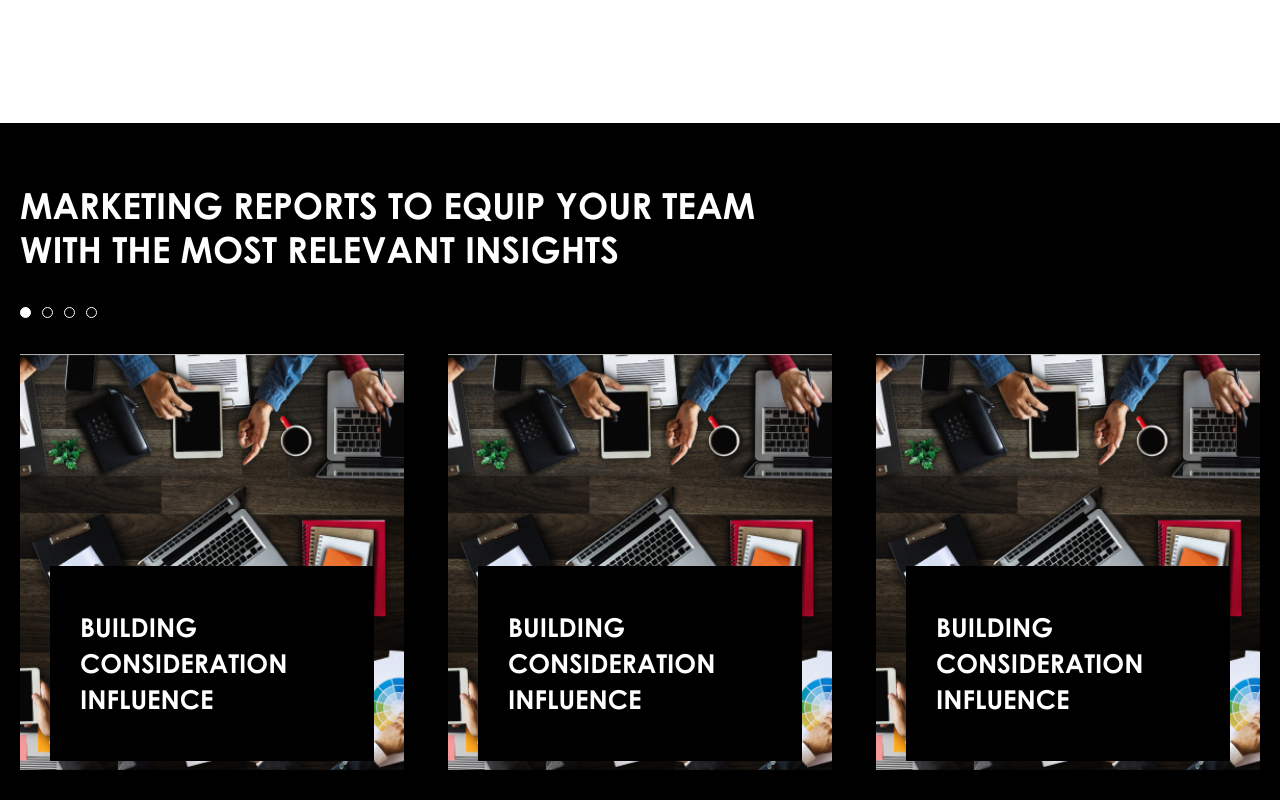
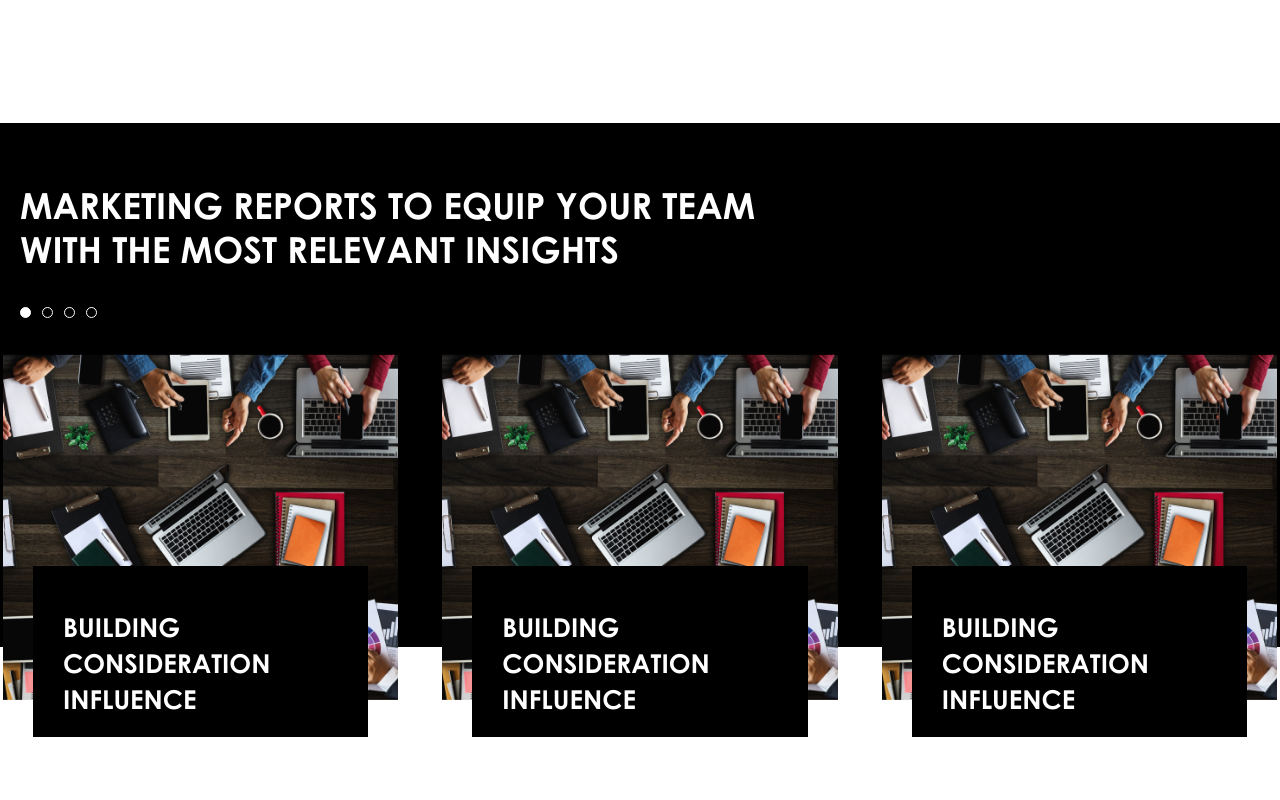
Before and after one commit to Hillel1408/SWAY, a Next.js app: page / in a window 1280 px wide. Shown: the part 4480-5280 px from the top of the page. Built offline with nearby package versions, Linux system fonts and the light colour scheme.

Commit message:
правки стилей

```diff
--- a/src/components/Marketing/Marketing.tsx
+++ b/src/components/Marketing/Marketing.tsx
@@ -62,8 +62,9 @@ export default function Marketing() {
     ];
 
     return (
-        <div className="bg-black pt-[60px] pb-[36px] overflow-hidden">
-            <div className="_container">
+        <div className="overflow-hidden pb-[90px]">
+            <div className="bg-black pt-[60px]">
+                <div className="_container relative min-h-[464px]">
                     <h2 className="font-bold text-[36px] leading-[44px] text-white uppercase mb-[36px]">
                         MARKETING REPORTS TO EQUIP YOUR TEAM <br /> WITH THE MOST RELEVANT INSIGHTS
                     </h2>
@@ -82,11 +83,12 @@ export default function Marketing() {
                             })}
                         </div>
                     )}
+                    <div className="absolute left-0 right-0">
                         <div ref={sliderRef} className="keen-slider !overflow-visible">
                             {slides.map((item, index) => (
                                 <div key={index} className="keen-slider__slide">
-                            <div className="pt-[176px] bg-[#C4C4C4] mb-[45px]">
-                                <div className="absolute top-0 bottom-0 left-0 right-0">
+                                    <div className="pt-[176px] pb-[45px]">
+                                        <div className="absolute top-0 bottom-0 left-0 right-0 h-[calc(100%-70px)]">
                                             <img src={`img/${item.image}`} alt="" className="object-cover h-full" />
                                         </div>
                                         <div className="bg-black py-[45px] px-[30px] mx-[30px] translate-y-[36px] flex flex-col gap-[3px]">
@@ -100,5 +102,7 @@ export default function Marketing() {
                         </div>
                     </div>
                 </div>
+            </div>
+        </div>
     );
 }
```
Lines whose indentation alone changed are shown as unchanged.
